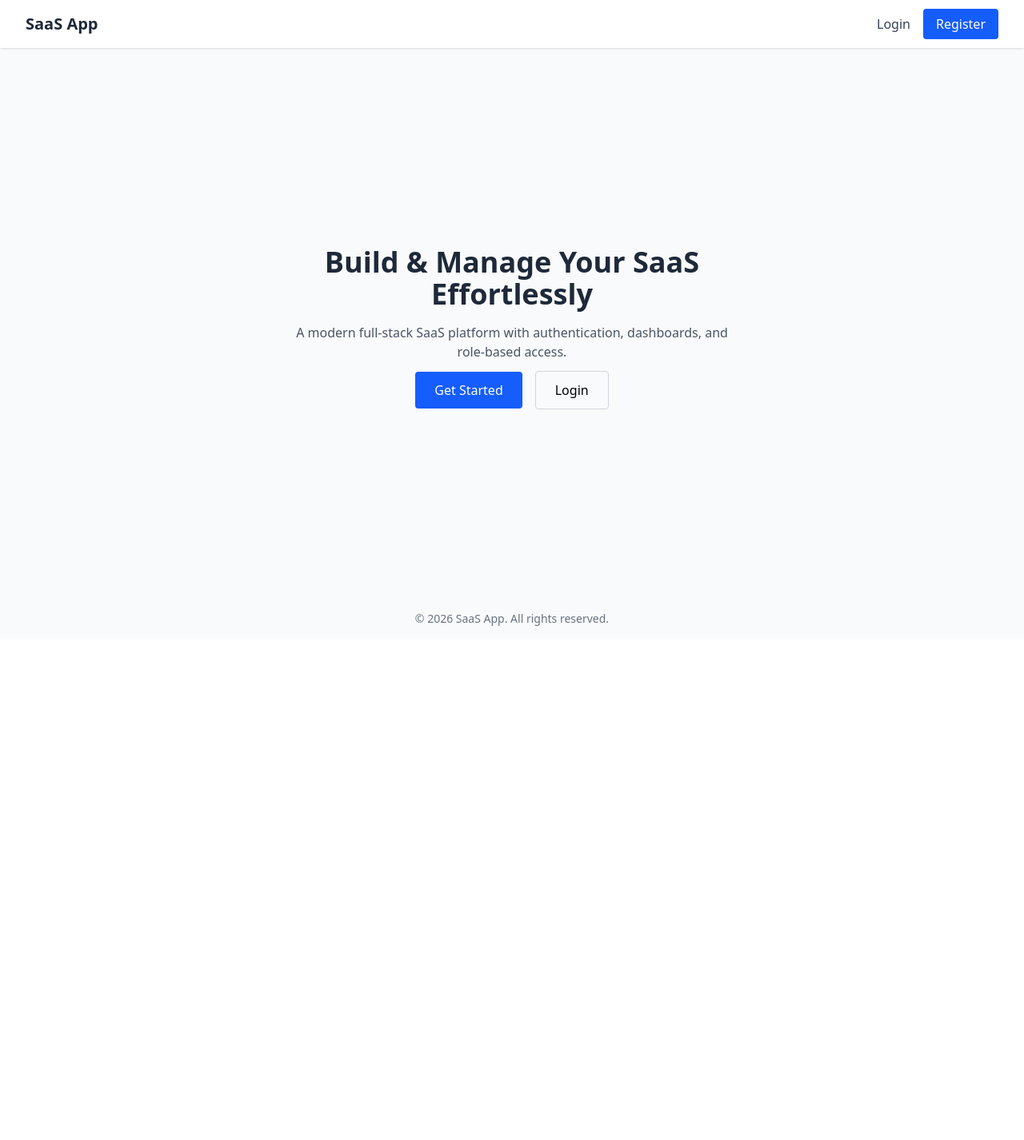
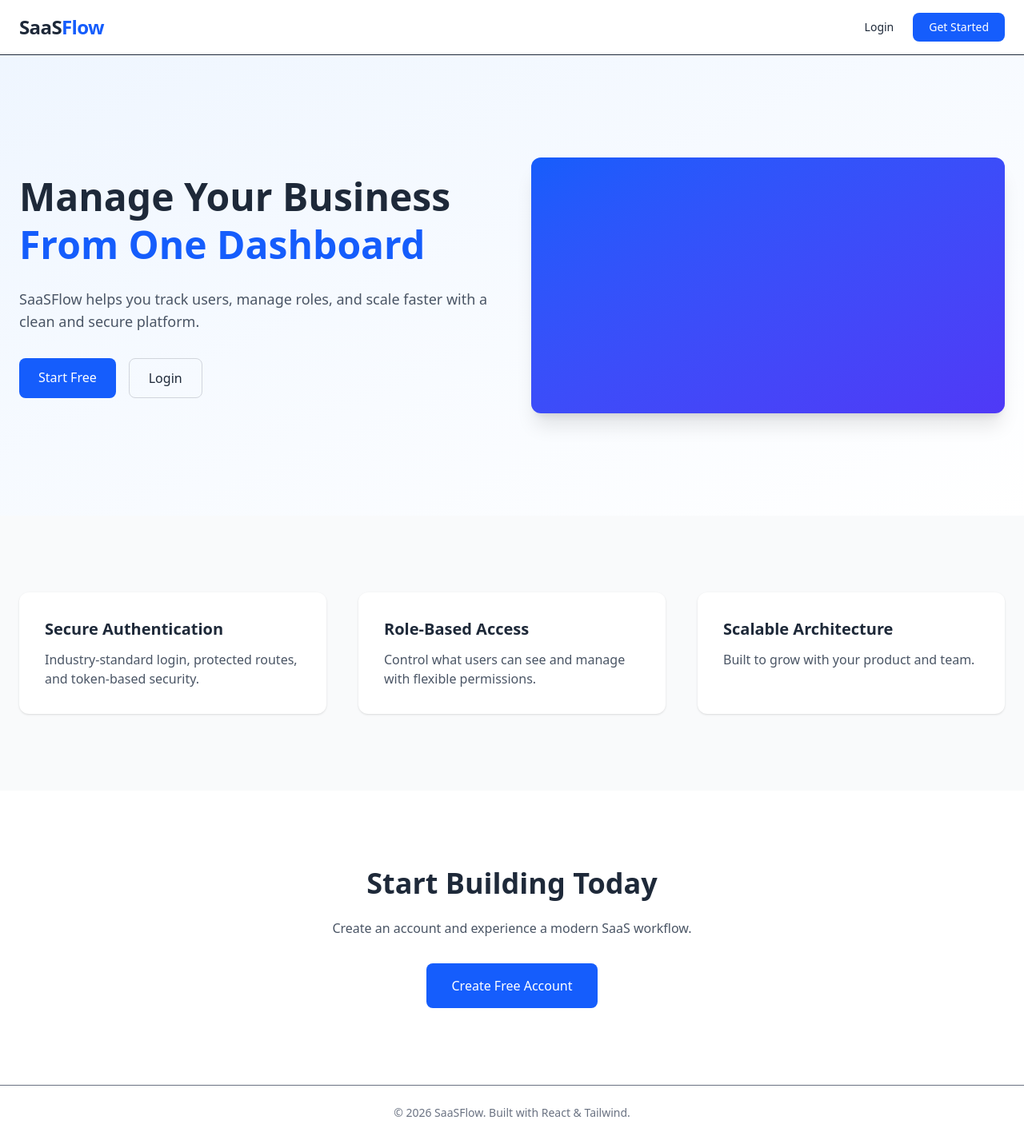
Before and after one commit to Saurabh190120/saas-paltform, a React (Vite) app in the folder saas/: page / in a window 1280 px wide. Shown: the whole page at 80% size. Before the commit the page ends 800 px from the top, so only its background shows below. Built offline with nearby package versions, Linux system fonts and the light colour scheme.

Commit message:
register page

```diff
--- a/saas/src/pages/Home.jsx
+++ b/saas/src/pages/Home.jsx
@@ -2,62 +2,125 @@ import { Link } from "react-router-dom";
 
 export default function Home() {
   return (
-    <div className="min-h-screen bg-gray-50 flex flex-col">
+    <div className="min-h-screen bg-white text-gray-800">
 
-      {/* Header */}
-      <header className="flex justify-between items-center px-8 py-4 bg-white shadow">
-        <h1 className="text-xl font-bold text-gray-800">
-          SaaS App
+      {/* ================= Top Bar ================= */}
+      <header className="border-b">
+        <div className="max-w-7xl mx-auto px-6 py-4 flex justify-between items-center">
+          <h1 className="text-2xl font-bold tracking-tight">
+            SaaS<span className="text-blue-600">Flow</span>
           </h1>
 
-        <div className="space-x-4">
-          <Link
-            to="/login"
-            className="text-gray-700 hover:text-blue-600"
-          >
+          <nav className="flex items-center gap-6">
+            <Link to="/login" className="text-sm font-medium hover:text-blue-600">
               Login
             </Link>
             <Link
               to="/register"
-            className="bg-blue-600 text-white px-4 py-2 rounded"
+              className="bg-blue-600 text-white text-sm px-5 py-2 rounded-lg"
             >
-            Register
+              Get Started
             </Link>
+          </nav>
         </div>
       </header>
 
-      {/* Hero Section */}
-      <main className="flex flex-1 items-center justify-center text-center px-6">
-        <div className="max-w-xl">
-          <h2 className="text-4xl font-bold text-gray-800 mb-4">
-            Build & Manage Your SaaS Effortlessly
+      {/* ================= Hero ================= */}
+      <section className="relative overflow-hidden">
+        <div className="absolute inset-0 bg-gradient-to-br from-blue-50 to-white" />
+
+        <div className="relative max-w-7xl mx-auto px-6 py-32 grid md:grid-cols-2 gap-12 items-center">
+          <div>
+            <h2 className="text-5xl font-bold leading-tight mb-6">
+              Manage Your Business
+              <span className="block text-blue-600">From One Dashboard</span>
             </h2>
 
-          <p className="text-gray-600 mb-6">
-            A modern full-stack SaaS platform with authentication,
-            dashboards, and role-based access.
+            <p className="text-gray-600 text-lg mb-8">
+              SaaSFlow helps you track users, manage roles, and scale faster
+              with a clean and secure platform.
             </p>
 
-          <div className="space-x-4">
+            <div className="flex gap-4">
               <Link
                 to="/register"
-              className="bg-blue-600 text-white px-6 py-3 rounded"
+                className="bg-blue-600 text-white px-6 py-3 rounded-lg font-medium"
               >
-              Get Started
+                Start Free
               </Link>
               <Link
                 to="/login"
-              className="border border-gray-300 px-6 py-3 rounded"
+                className="border border-gray-300 px-6 py-3 rounded-lg font-medium"
               >
                 Login
               </Link>
             </div>
           </div>
-      </main>
 
-      {/* Footer */}
-      <footer className="text-center py-4 text-gray-500 text-sm">
-        © 2026 SaaS App. All rights reserved.
+          {/* Right visual placeholder */}
+          <div className="hidden md:block">
+            <div className="h-80 rounded-xl bg-gradient-to-br from-blue-600 to-indigo-600 shadow-xl" />
+          </div>
+        </div>
+      </section>
+
+      {/* ================= Feature Highlights ================= */}
+      <section className="py-24 bg-gray-50">
+        <div className="max-w-7xl mx-auto px-6">
+          <div className="grid md:grid-cols-3 gap-10">
+
+            <div className="bg-white p-8 rounded-xl shadow-sm">
+              <h3 className="text-xl font-semibold mb-3">
+                Secure Authentication
+              </h3>
+              <p className="text-gray-600">
+                Industry-standard login, protected routes, and token-based security.
+              </p>
+            </div>
+
+            <div className="bg-white p-8 rounded-xl shadow-sm">
+              <h3 className="text-xl font-semibold mb-3">
+                Role-Based Access
+              </h3>
+              <p className="text-gray-600">
+                Control what users can see and manage with flexible permissions.
+              </p>
+            </div>
+
+            <div className="bg-white p-8 rounded-xl shadow-sm">
+              <h3 className="text-xl font-semibold mb-3">
+                Scalable Architecture
+              </h3>
+              <p className="text-gray-600">
+                Built to grow with your product and team.
+              </p>
+            </div>
+
+          </div>
+        </div>
+      </section>
+
+      {/* ================= CTA ================= */}
+      <section className="py-24">
+        <div className="max-w-4xl mx-auto px-6 text-center">
+          <h3 className="text-4xl font-bold mb-6">
+            Start Building Today
+          </h3>
+          <p className="text-gray-600 mb-8">
+            Create an account and experience a modern SaaS workflow.
+          </p>
+          <Link
+            to="/register"
+            className="inline-block bg-blue-600 text-white px-8 py-4 rounded-lg font-medium"
+          >
+            Create Free Account
+          </Link>
+        </div>
+      </section>
+
+      {/* ================= Footer ================= */}
+      <footer className="border-t py-6 text-center text-sm text-gray-500">
+        © 2026 SaaSFlow. Built with React & Tailwind.
       </footer>
 
     </div>
```
Lines whose indentation alone changed are shown as unchanged.
